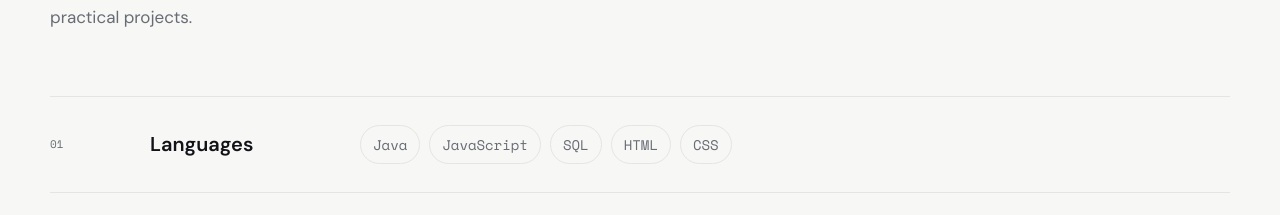
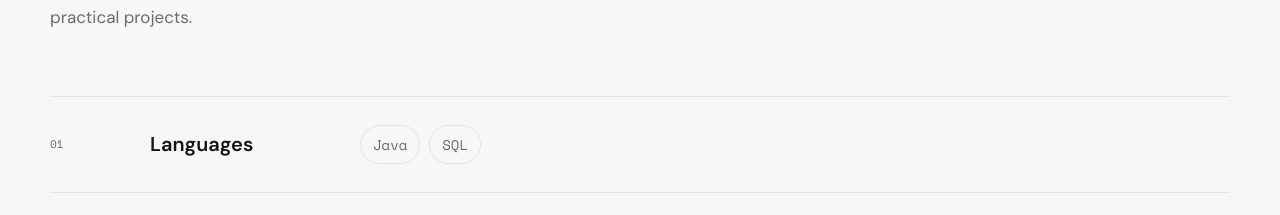
Before and after one commit to Kushalc05/Kushal_C-portfolio, a React (Vite) app: page / in a window 1280 px wide. Shown: the part 1901-2116 px from the top of the page. Built offline with nearby package versions, Linux system fonts and the light colour scheme.

Commit message:
Update skills section

```diff
--- a/src/sections/Skills.jsx
+++ b/src/sections/Skills.jsx
@@ -2,7 +2,7 @@ const skillGroups = [
   {
     number: '01',
     title: 'Languages',
-    skills: ['Java', 'JavaScript', 'SQL', 'HTML', 'CSS'],
+    skills: ['Java', 'SQL'],
   },
   {
     number: '02',
```
